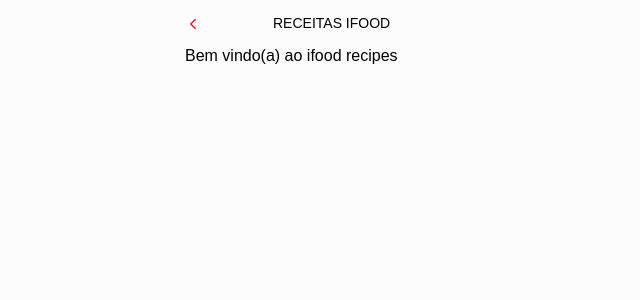
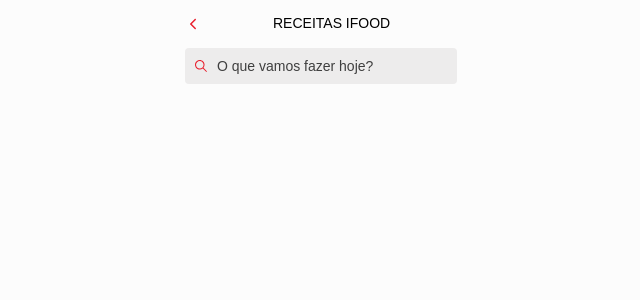
Before and after one commit to leonardo-otero390/iFoodRecipes, a JavaScript app: page / in a window 1280 px wide. Shown: the top 300 px of the page, without its empty margins (319-959 px from the left). Built offline with nearby package versions, Linux system fonts and the light colour scheme.

Commit message:
feat: Input layout

```diff
--- /dev/null
+++ b/src/components/Input.js
@@ -0,0 +1,40 @@
+import { IoIosSearch as Search } from "react-icons/io";
+import { IconContext } from "react-icons/lib";
+import styled from "styled-components";
+
+export default function Input() {
+  return (
+    <Container>
+      <div>
+        <IconContext.Provider value={{ color: "#E9202E", size: "16px" }}>
+          <Search />
+        </IconContext.Provider>
+      </div>
+      <input type="text" placeholder="O que vamos fazer hoje?" />
+    </Container>
+  );
+}
+
+const Container = styled.div`
+  display: flex;
+  background: #edecec;
+  align-items: center;
+  border-radius:4px;
+  height: 36px;
+  padding: 8px;
+  div{
+      width:24px;
+      display: flex;
+      align-items: center;
+      border-radius: 4px 0 0 4px;
+  }
+  input {
+    background: none;
+    border: none;
+    font-size: 14px;
+    width:100%;
+     ::placeholder{
+        color: #3f3f3f;
+    }
+  }
+`;
--- a/src/pages/home/Home.js
+++ b/src/pages/home/Home.js
@@ -1,10 +1,11 @@
+import Input from "../../components/Input";
 import TopBar from "../../components/TopBar";
 
 export default function Home() {
   return (
     <>
       <TopBar content="RECEITAS IFOOD" />
-      <h1> Bem vindo(a) ao ifood recipes</h1>
+      <Input />
     </>
   );
 }
```
